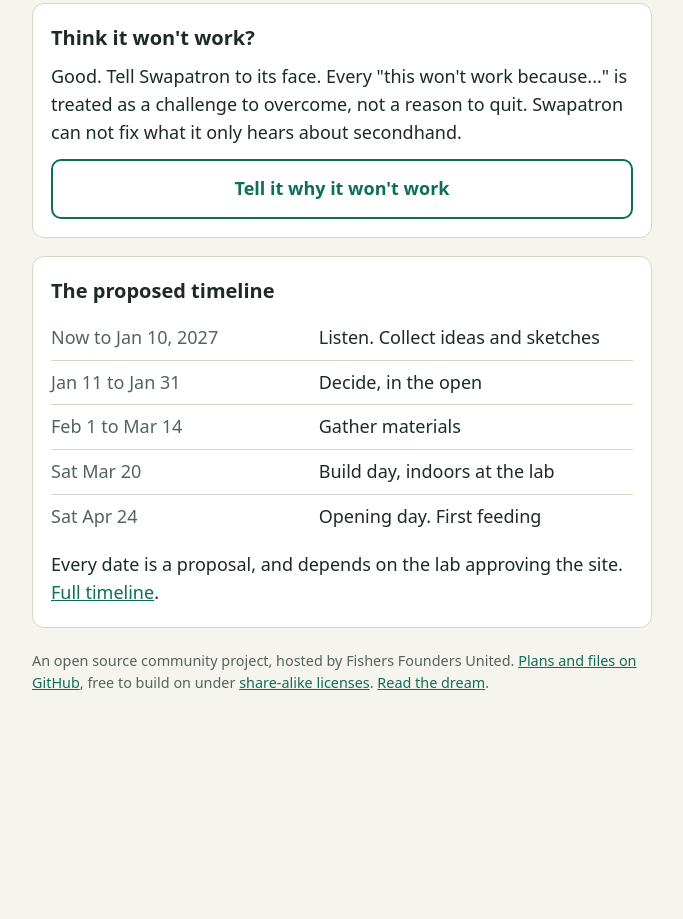
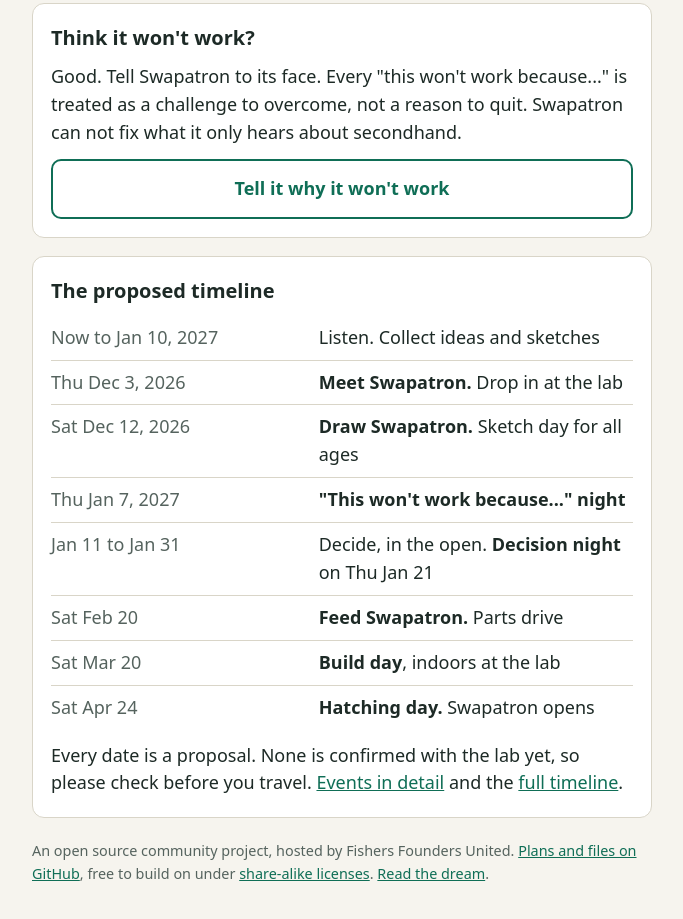
Before and after one commit to Badarado1998/Swapatron5000, a plain HTML site: page index.html in a window 1280 px wide. Shown: the part 2393-3312 px from the top of the page, without its empty margins (298-981 px from the left). Before the commit the page ends 3148 px from the top, so only its background shows below. Drawn offline with Linux system fonts and the light colour scheme.

Commit message:
Add launch dates and a proposed in-person events schedule
Adds docs/events.md with ten proposed events from the soft launch to a
90 day check-up, and threads them through the roadmap, README, and web
page. Every event is marked as proposed until the lab confirms it.

Co-Authored-By: Claude Fable 5.2 <noreply@anthropic.com>
Claude-Session: https://claude.ai/code/session_01EjW4fMZqNJpCpFvE8avVg6

```diff
--- a/index.html
+++ b/index.html
@@ -153,12 +153,15 @@
     <h2>The proposed timeline</h2>
     <table>
       <tr><td>Now to Jan 10, 2027</td><td>Listen. Collect ideas and sketches</td></tr>
-      <tr><td>Jan 11 to Jan 31</td><td>Decide, in the open</td></tr>
-      <tr><td>Feb 1 to Mar 14</td><td>Gather materials</td></tr>
-      <tr><td>Sat Mar 20</td><td>Build day, indoors at the lab</td></tr>
-      <tr><td>Sat Apr 24</td><td>Opening day. First feeding</td></tr>
+      <tr><td>Thu Dec 3, 2026</td><td><strong>Meet Swapatron.</strong> Drop in at the lab</td></tr>
+      <tr><td>Sat Dec 12, 2026</td><td><strong>Draw Swapatron.</strong> Sketch day for all ages</td></tr>
+      <tr><td>Thu Jan 7, 2027</td><td><strong>"This won't work because..." night</strong></td></tr>
+      <tr><td>Jan 11 to Jan 31</td><td>Decide, in the open. <strong>Decision night</strong> on Thu Jan 21</td></tr>
+      <tr><td>Sat Feb 20</td><td><strong>Feed Swapatron.</strong> Parts drive</td></tr>
+      <tr><td>Sat Mar 20</td><td><strong>Build day</strong>, indoors at the lab</td></tr>
+      <tr><td>Sat Apr 24</td><td><strong>Hatching day.</strong> Swapatron opens</td></tr>
     </table>
-    <p>Every date is a proposal, and depends on the lab approving the site. <a href="https://github.com/Fishers-Founders-United/Swapatron5000/blob/main/ROADMAP.md">Full timeline</a>.</p>
+    <p>Every date is a proposal. None is confirmed with the lab yet, so please check before you travel. <a href="https://github.com/Fishers-Founders-United/Swapatron5000/blob/main/docs/events.md">Events in detail</a> and the <a href="https://github.com/Fishers-Founders-United/Swapatron5000/blob/main/ROADMAP.md">full timeline</a>.</p>
   </section>
 
   <footer>
```
Also changed, not shown: 10 other files.
